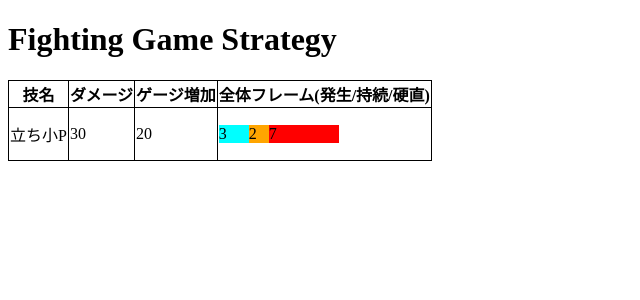
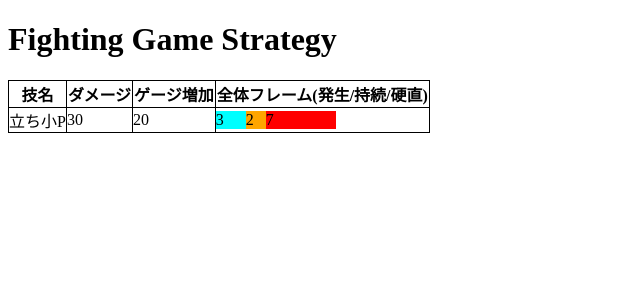
Before and after one commit to ydoi/fighting-game-strategy, a React app: page / in a window 1280 px wide. Shown: the top 300 px of the page, without its empty margins (0-640 px from the left). Built offline with nearby package versions, Linux system fonts and the light colour scheme.

Commit message:
[change]テーブルの余白調整

```diff
--- a/src/components/FrameDataTable.tsx
+++ b/src/components/FrameDataTable.tsx
@@ -46,9 +46,9 @@ export const FrameDataTable = (props: Props) => {
               <td>{ s.gauge }</td>
               <td>
                 <div className="Overall-frame__container">
-                  <p className="FrameData__table-span--generate" style={ frameWidth(s.generateFrame) }>{ s.generateFrame }</p>
-                  <p className="FrameData__table-span--continuous" style={ frameWidth(s.continuousFrame) }>{ s.continuousFrame }</p>
-                  <p className="FrameData__table-span--stiffness" style={ frameWidth(s.stiffnessFrame) }>{ s.stiffnessFrame }</p>
+                  <div className="FrameData__table-span--generate" style={ frameWidth(s.generateFrame) }>{ s.generateFrame }</div>
+                  <div className="FrameData__table-span--continuous" style={ frameWidth(s.continuousFrame) }>{ s.continuousFrame }</div>
+                  <div className="FrameData__table-span--stiffness" style={ frameWidth(s.stiffnessFrame) }>{ s.stiffnessFrame }</div>
                 </div>
               </td>
             </tr>
--- a/src/components/style.css
+++ b/src/components/style.css
@@ -1,9 +1,13 @@
-table, th, td {
-  border: 1px solid black;
+.FrameDataTable__table {
+  border-collapse: collapse;
 }
 
-.FrameDataTable__table {
-  border-collapse: collapse;
+.FrameDataTable__table td {
+  padding: 0px;
+}
+
+.FrameDataTable__table th, td {
+  border: 1px solid black;
 }
 
 .Overall-frame__container {
```
